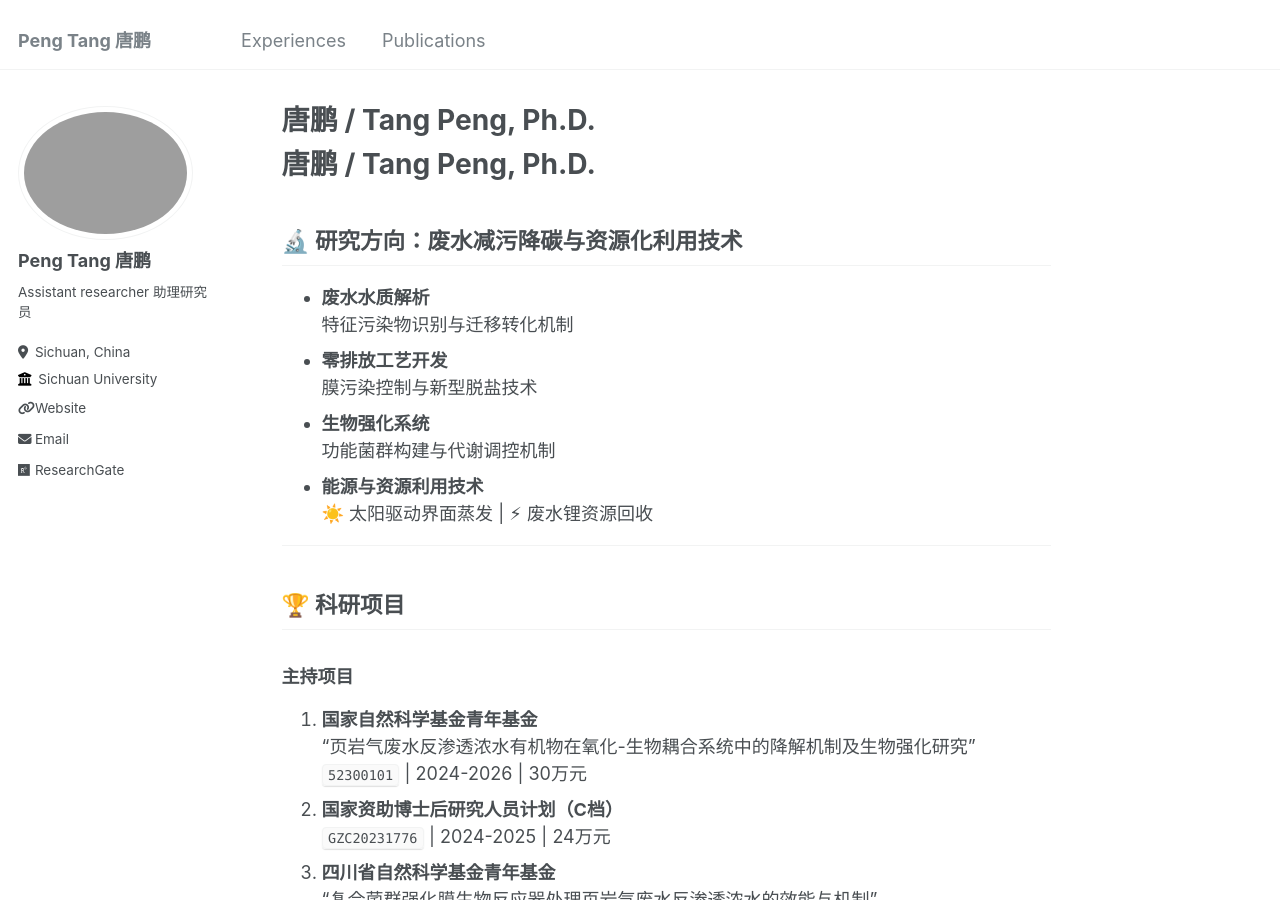
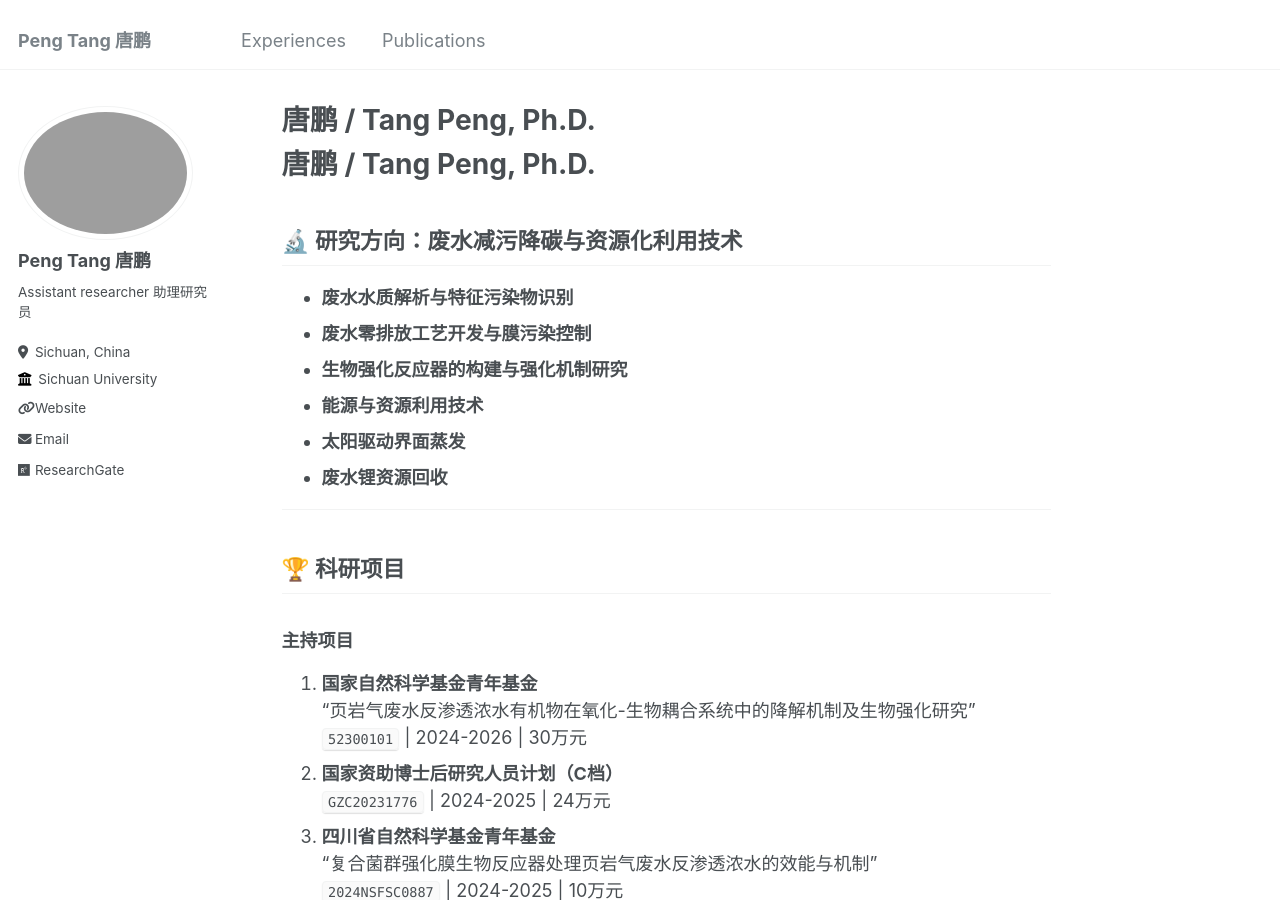
Before and after one commit to Peng-Tang-Env/Peng-Tang-Env.github.io, a Jekyll site: the page built from _pages/about.md, in a window 1280 px wide and 900 px high. Built offline with Jekyll 4.4.1, drawn with Linux system fonts in a browser that asks for light colours; our own code applies the rules of GitHub Pages for plain Markdown files.

Commit message:
Update about.md

```diff
--- a/_pages/about.md
+++ b/_pages/about.md
@@ -7,14 +7,12 @@ redirect_from:
 ---
 # 唐鹏 / Tang Peng, Ph.D.
 ## 🔬 研究方向：废水减污降碳与资源化利用技术
-- **废水水质解析**
-  特征污染物识别与迁移转化机制
-- **零排放工艺开发**
-  膜污染控制与新型脱盐技术
-- **生物强化系统**
-  功能菌群构建与代谢调控机制
+- **废水水质解析与特征污染物识别**
+- **废水零排放工艺开发与膜污染控制**
+- **生物强化反应器的构建与强化机制研究**
 - **能源与资源利用技术**
-  ☀️ 太阳驱动界面蒸发 | ⚡ 废水锂资源回收
+- **太阳驱动界面蒸发**
+- **废水锂资源回收**
 
 ---
 
```
